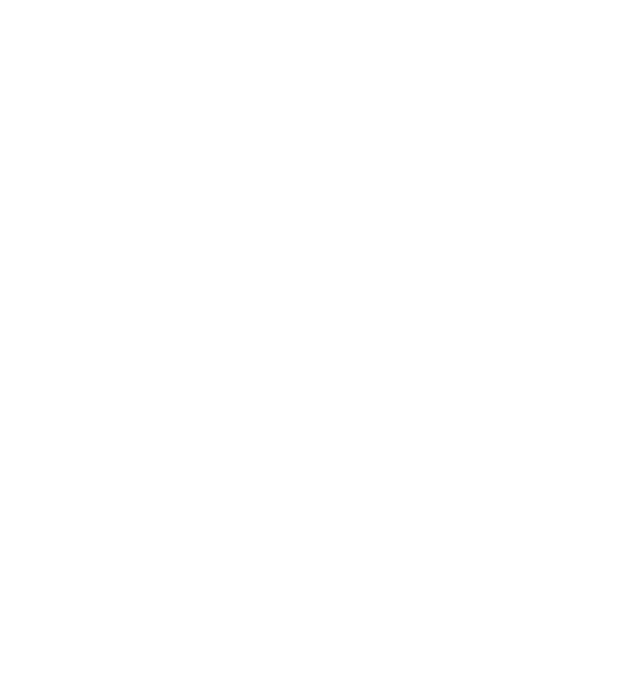
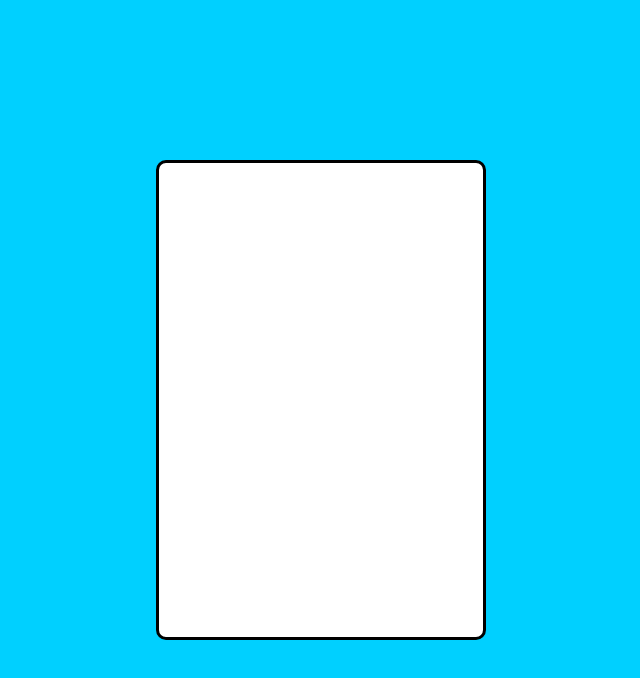
Before and after one commit to Kirtijha083/DOM_Project_5, a plain HTML site: page index.html in a window 1280 px wide. Shown: the whole page, without its empty margins (319-959 px from the left). Drawn offline with Linux system fonts and the light colour scheme.

Commit message:
added basic style

```diff
--- a/index.html
+++ b/index.html
@@ -7,6 +7,7 @@
     <link rel="stylesheet" href="style.css">
 </head>
 <body>
+    <div id="card"></div>
     <script src="script.js"></script>
 </body>
 </html>
--- a/style.css
+++ b/style.css
@@ -0,0 +1,27 @@
+*{
+    margin: 0;
+    padding:0;
+    box-sizing:border-box;
+    font-family: "Gilory";
+    color: #fff;
+}
+
+html, body{
+    height:100%;
+    width:100%;
+}
+
+body{
+    background-color: rgb(0, 208, 255) ;
+    display: flex;
+    align-items: center;
+    justify-content: center;
+}
+
+#card{
+    height: 480px;
+    width: 330px;
+    background-color: #fff;
+    border-radius: 10px;
+    border: 3px solid black;
+}
```
